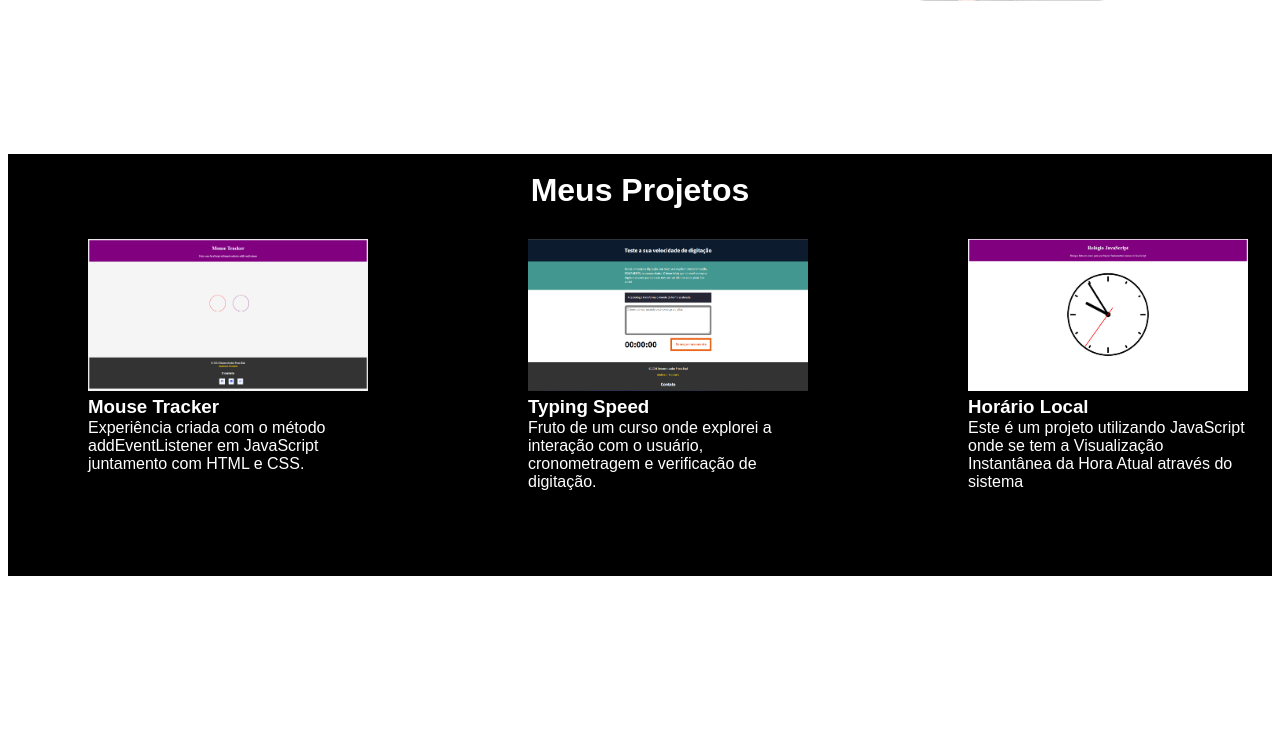
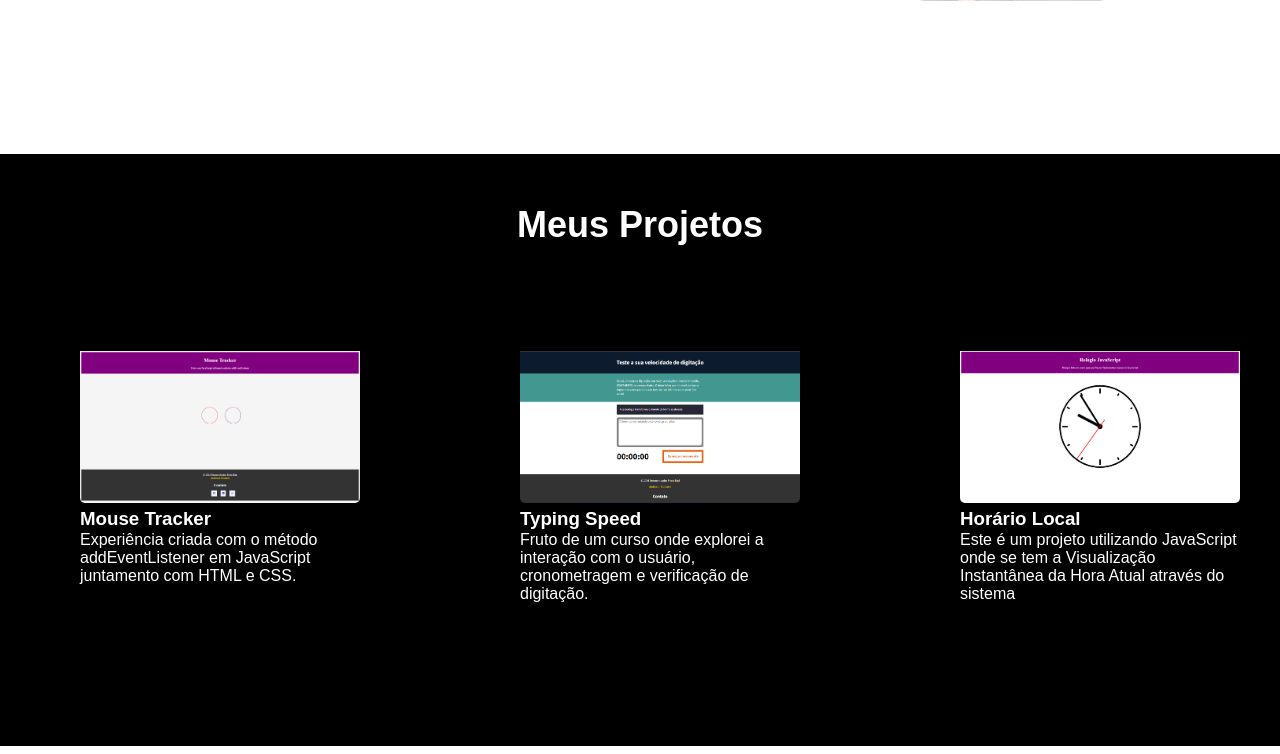
Before and after one commit to 1Patricio/MeuPortifolio, a plain HTML site: page index.html in a window 1280 px wide. Shown: the part 1840-2594 px from the top of the page. Before the commit the page ends 2424 px from the top, so only its background shows below. Drawn offline with nearby package versions, Linux system fonts and the light colour scheme; a web font is replaced by a local one.

Commit message:
atualizacao

```diff
--- a/style.css
+++ b/style.css
@@ -86,21 +86,23 @@ section img{
     float: right;
 }
 h2#projetos{
-    margin: 50px auto 0 auto;
+    margin: 50px -8px 0 -8px;
     text-align: center;
     font-family:"Aclonica", sans-serif;
-    font-size: 32px;
+    font-size: 36px;
     background: #000;
     color: white;
     padding-top: 18px;
+    padding-top: 50px;
 
 }
 .projects{
     display: flex;
-    margin: 0;
+    margin: 0 -8px 0 -8px;
     box-sizing: border-box;
     font-family: Arial, Helvetica, sans-serif;
     background-color: black;
+    height: 500px;
 }
 .proj img, .proj p{
     width: 280px;
@@ -109,6 +111,8 @@ h2#projetos{
 }
 .proj img{
     margin-bottom: 5px;
+    padding-top: 75px;
+    border-radius: 5px;
 }
 .proj p, .proj h3{
     margin-left: 60px;
```
